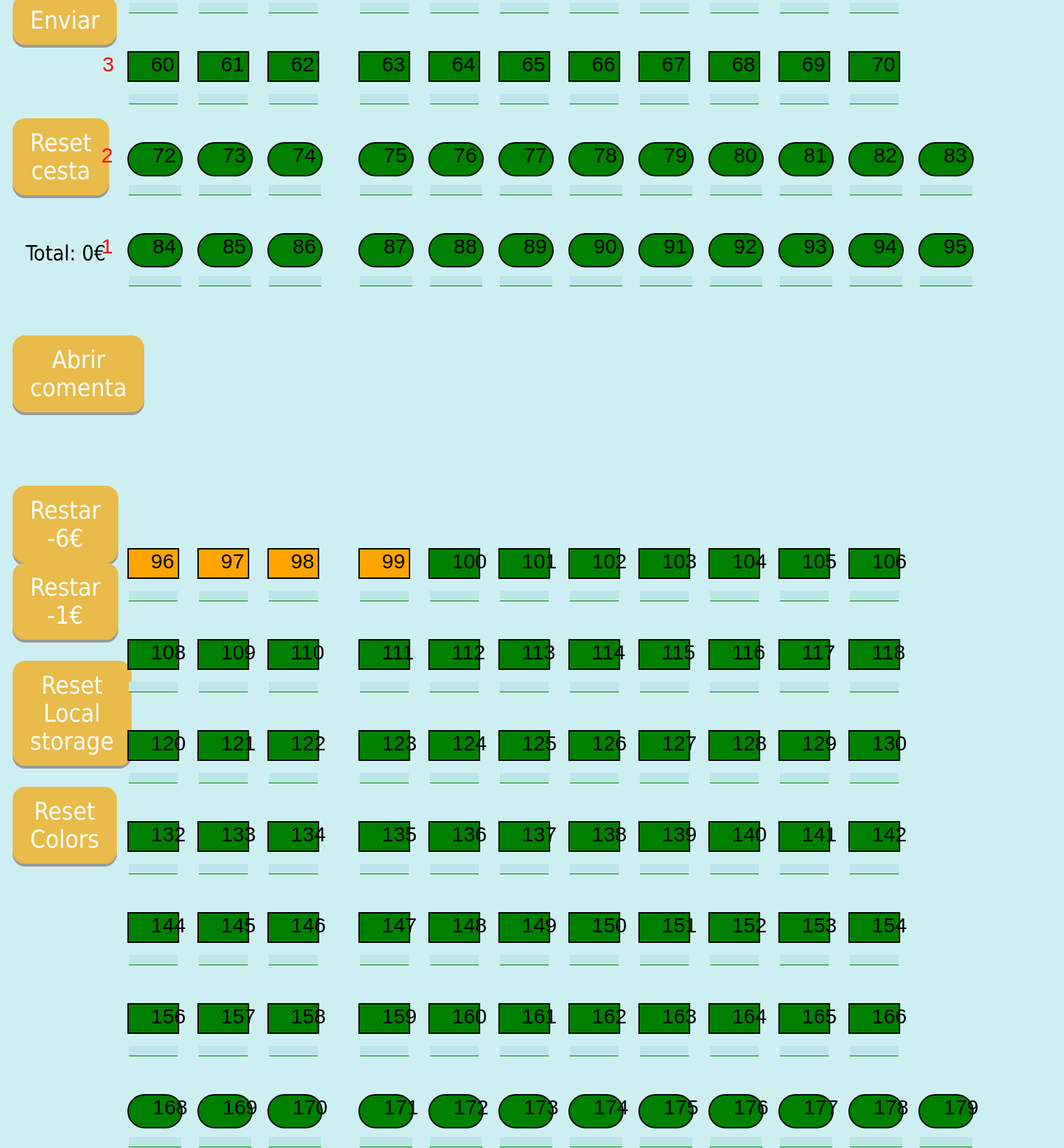
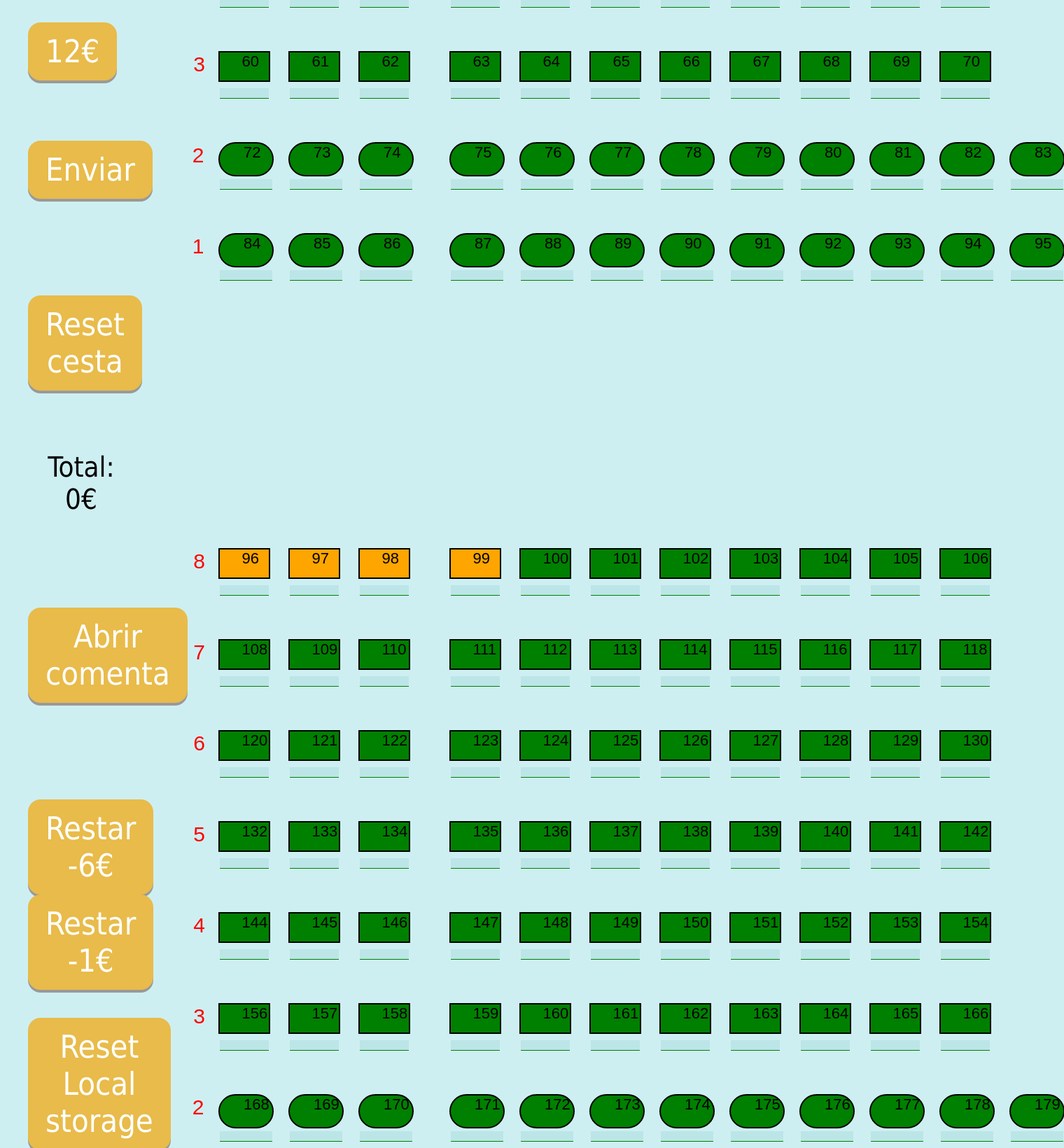
Before and after one commit to cr4id3r/sunbeds, a PHP site: page / in a window 1520 px wide. Shown: the part 600-2240 px from the top of the page at 70% size. Run offline with PHP 8.4, Linux system fonts and the light colour scheme.

Commit message:
Update app.css

```diff
--- a/app.css
+++ b/app.css
@@ -15,10 +15,10 @@
     transform-origin: top left;
     font-family: Tahoma, sans-serif;
     background: #CEEFF1;
-    margin-left: 18px;
+    margin-left: 40px;
     margin-right: auto;
     touch-action: manipulation;
-    font-size:30px;
+    font-size:40px;
     text-align: center;
 
 }
@@ -29,12 +29,13 @@
 .left_panel {
     width: 20%;
     float: left;
+
 }
 
 
-.h3 { /*no funciona */
+.header { /*no funciona */
     display: inline-block;
-    align-items: right;
+    align-items: center;
 
 }
 
@@ -52,7 +53,8 @@
     text-align: center;
     display: inline-block;
     font-family: sans-serif;
-    margin-left: 12px;
+    font-size:22px;
+    margin-left: 120px;
     margin-top: 15px;
     position: relative;
 }
@@ -108,7 +110,7 @@
 }
 
 .shopping_cat_value{
-  font-size:30px;
+  font-size:80px;
 
 }
 
@@ -178,7 +180,7 @@
     display: inline-block;
     padding: 15px 25px;
     font-family: Tahoma;
-    font-size: 35px;
+    font-size: 45px;
     cursor: pointer;
     text-align: center;
     text-decoration: none;
@@ -256,3 +258,73 @@
     font-size: 30px;
     color: red;
   }
+
+.sunbed:nth-of-type(97):before {
+
+       content: '8';
+
+    position: absolute;
+
+    right: 130%;
+
+    font-size: 30px;
+
+    color: red;
+
+  }
+
+.sunbed:nth-of-type(109):before {
+       content: '7';
+    position: absolute;
+    right: 130%;
+    font-size: 30px;
+    color: red;
+  }
+
+.sunbed:nth-of-type(121):before {
+       content: '6';
+    position: absolute;
+    right: 130%;
+    font-size: 30px;
+    color: red;
+  }
+
+.sunbed:nth-of-type(133):before {
+       content: '5';
+    position: absolute;
+    right: 130%;
+    font-size: 30px;
+    color: red;
+  }
+
+.sunbed:nth-of-type(145):before {
+       content: '4';
+    position: absolute;
+    right: 130%;
+    font-size: 30px;
+    color: red;
+  }
+
+.sunbed:nth-of-type(157):before {
+       content: '3';
+    position: absolute;
+    right: 130%;
+    font-size: 30px;
+    color: red;
+  }
+
+.sunbed:nth-of-type(169):before {
+       content: '2';
+    position: absolute;
+    right: 130%;
+    font-size: 30px;
+    color: red;
+  }
+
+.sunbed:nth-of-type(181):before {
+       content: '1';
+    position: absolute;
+    right: 130%;
+    font-size: 30px;
+    color: red;
+  }
```
